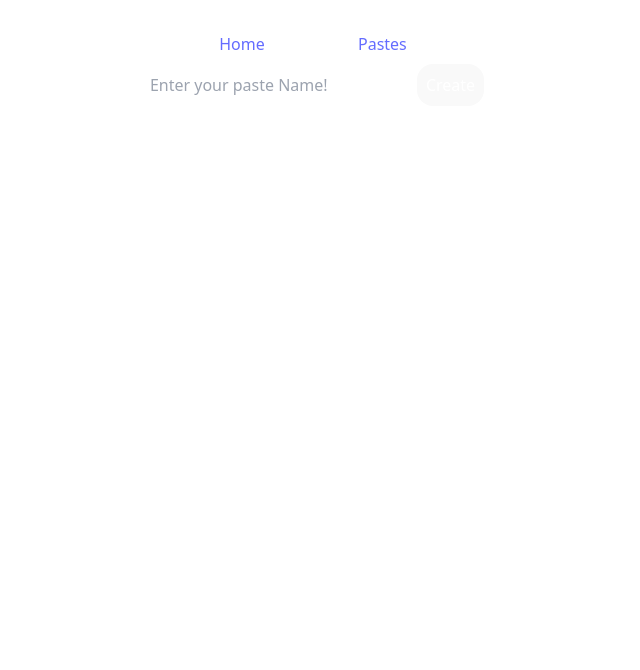
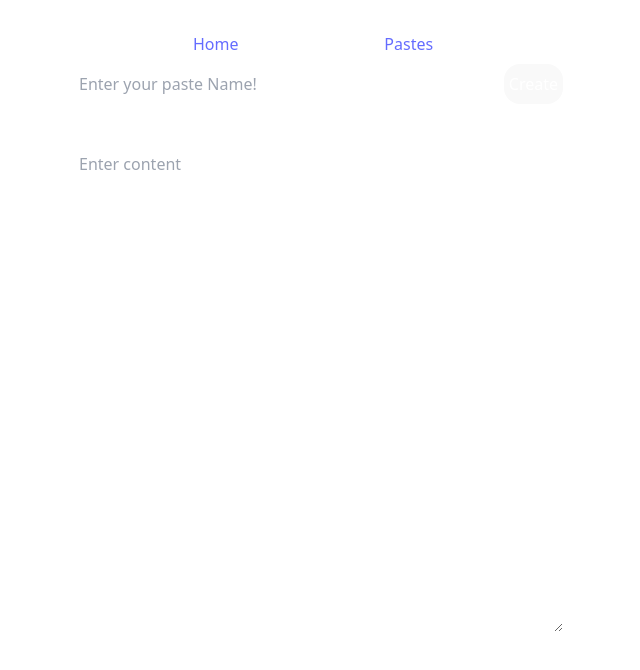
Before and after one commit to kumarmanojgit/notes-sharing-project, a React (Vite) app in the folder notes-sh-project/: page / in a window 1280 px wide. Shown: the top 670 px of the page, without its empty margins (327-967 px from the left). Built offline with nearby package versions, Linux system fonts and the light colour scheme.

Commit message:
add textarea

```diff
--- a/notes-sh-project/src/coponent/Home.jsx
+++ b/notes-sh-project/src/coponent/Home.jsx
@@ -8,17 +8,28 @@ const Home = () => {
   const [searchParams] = useSearchParams(); //useSearchParams hook
   const pastId = searchParams.get("pasteId");
   return (
-    <div className="flex flex-row gap-7">
+    <div>
+      <div className="flex flex-row gap-7 place-content-between">
         <input
-        className="p-2 rounded-2xl mt-2"
+          className="p-2 rounded-2xl mt-2 w-[60%] pl-4"
           type="text"
           placeholder="Enter your paste Name!"
           value={title}
           onChange={(e) => setTitle(e.target.value)}
         />
-      <button className="p-2 rounded-2xl mt-2 text-white">
+        <button className="p-1 rounded-2xl mt-2 text-white">
           {pastId ? "Update" : "Create"}
         </button>
+      </div>
+      <div className="mt-8">
+        <textarea
+          className="rounded-2xl mt-4 min-w-[500px] pl-4"
+          value={value}
+          placeholder="Enter content"
+          onChange={(e) => setValue(e.target.value)}
+          rows={20}
+        />
+      </div>
     </div>
   );
 };
```
Lines whose indentation alone changed are shown as unchanged.
